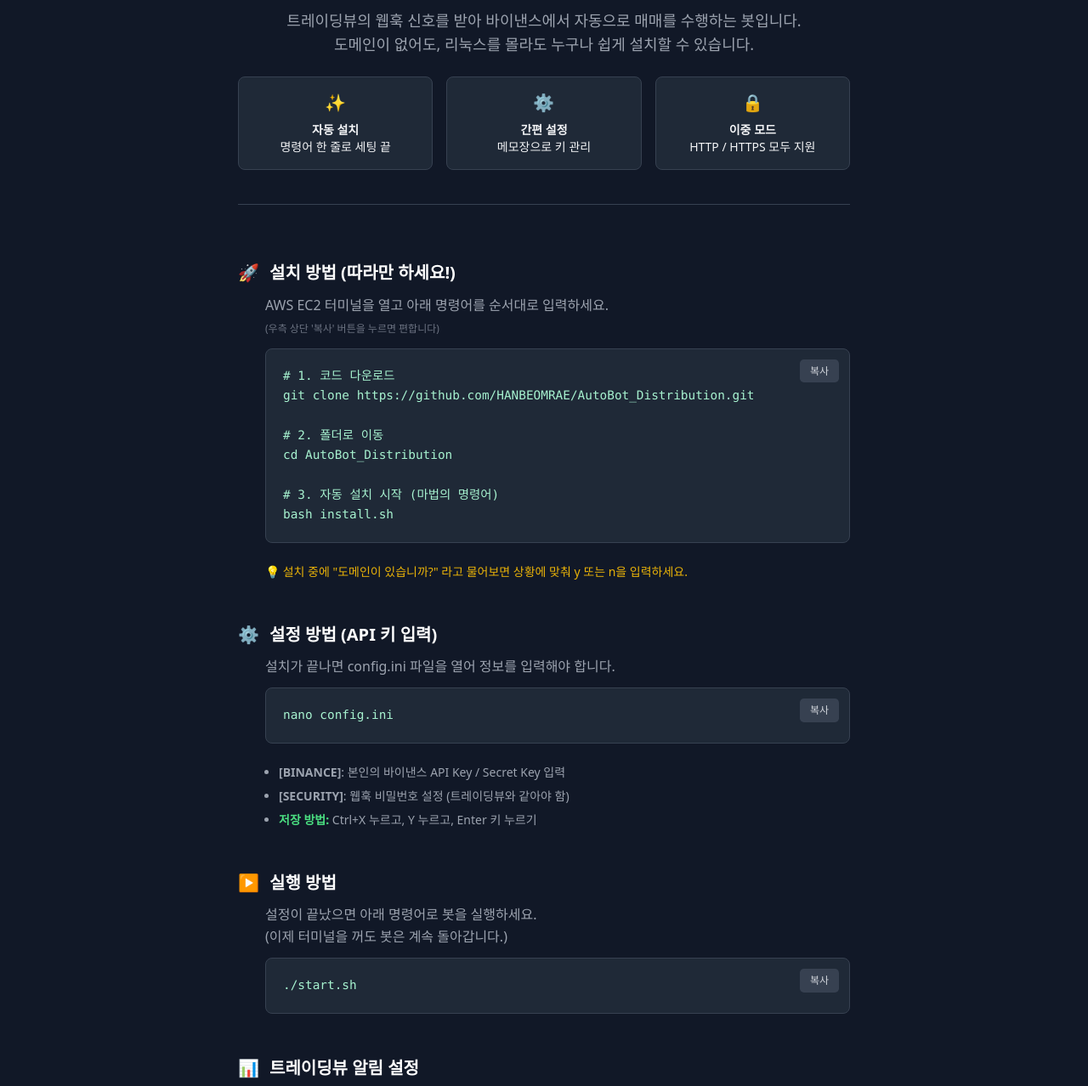
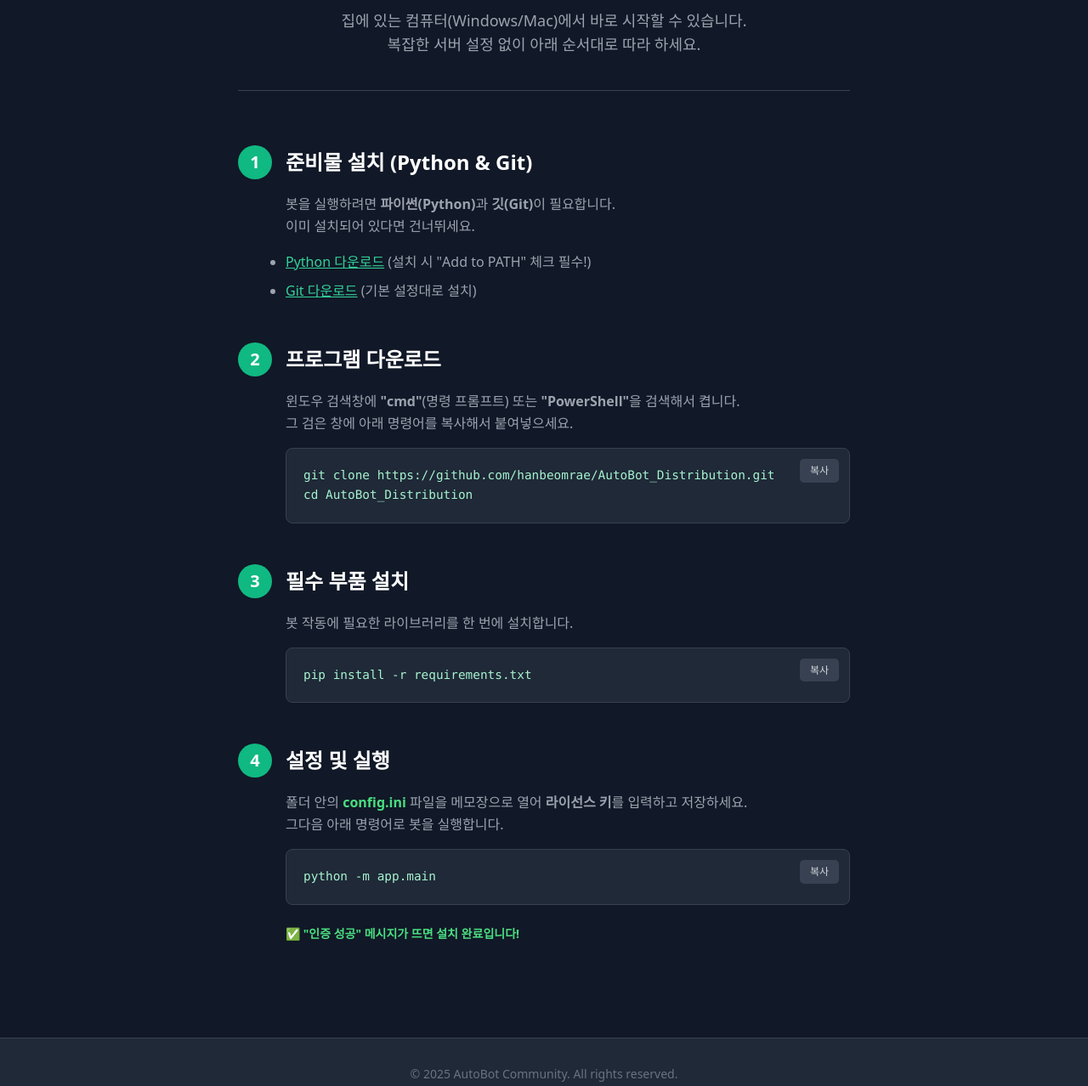
Before and after one commit to HANBEOMRAE/AutoBot_Distribution, a plain HTML site: page guide.html in a window 1280 px wide. Shown: the part 179-1457 px from the top of the page at 85% size. Drawn offline with nearby package versions, Linux system fonts and the light colour scheme.

Commit message:
Update Guide for Personal PC

```diff
--- a/guide.html
+++ b/guide.html
@@ -6,9 +6,8 @@
     <title>AutoBot 설치 가이드</title>
     <script src="https://cdn.tailwindcss.com"></script>
     <style>
-        /* 코드 박스 스타일 */
         .code-container {
-            background-color: #1f2937; /* 어두운 회색 배경 */
+            background-color: #1f2937;
             border: 1px solid #374151;
             border-radius: 0.5rem;
             margin-top: 0.75rem;
@@ -17,12 +16,12 @@
         }
         .code-text {
             font-family: ui-monospace, SFMono-Regular, Menlo, Monaco, Consolas, monospace;
-            color: #a7f3d0; /* 연한 초록색 글씨 */
+            color: #a7f3d0;
             padding: 1.25rem;
-            padding-right: 4rem; /* 버튼 공간 확보 */
+            padding-right: 4rem;
             display: block;
             overflow-x: auto;
-            white-space: pre-wrap; /* 줄바꿈 유지 */
+            white-space: pre-wrap;
             font-size: 0.9rem;
         }
         .copy-btn {
@@ -38,22 +37,22 @@
             transition: all 0.2s;
             border: none;
         }
-        .copy-btn:hover {
-            background-color: #10b981; /* 초록색 호버 */
+        .copy-btn:hover { background-color: #10b981; color: white; }
+        .step-circle {
+            background-color: #10b981;
             color: white;
-        }
-        .step-title {
+            width: 2.5rem;
+            height: 2.5rem;
             display: flex;
             align-items: center;
+            justify-content: center;
+            border-radius: 50%;
+            font-weight: bold;
             font-size: 1.25rem;
-            font-weight: 700;
-            color: white;
-            margin-bottom: 0.5rem;
+            margin-right: 1rem;
+            flex-shrink: 0;
         }
-        .step-icon {
-            margin-right: 0.75rem;
-            color: #10b981;
-        }
+        a.link { color: #34d399; text-decoration: underline; }
     </style>
 </head>
 <body class="bg-gray-900 text-gray-100 font-sans leading-relaxed">
@@ -73,113 +72,94 @@
             <a href="index.html" class="bg-gray-700 hover:bg-gray-600 px-4 py-2 rounded text-sm transition">로그아웃</a>
         </div>
     </nav>
+
     <div class="max-w-3xl mx-auto py-16 px-6">
 
         <div class="text-center mb-16 border-b border-gray-700 pb-10">
-            <h2 class="text-4xl font-bold mb-4 text-white">🤖 AutoBot Distribution</h2>
-            <p class="text-gray-400 text-lg mb-6">
-                트레이딩뷰의 웹훅 신호를 받아 바이낸스에서 자동으로 매매를 수행하는 봇입니다.<br>
-                도메인이 없어도, 리눅스를 몰라도 누구나 쉽게 설치할 수 있습니다.
+            <h2 class="text-4xl font-bold mb-4 text-white">💻 개인 PC 설치 가이드</h2>
+            <p class="text-gray-400 text-lg">
+                집에 있는 컴퓨터(Windows/Mac)에서 바로 시작할 수 있습니다.<br>
+                복잡한 서버 설정 없이 아래 순서대로 따라 하세요.
             </p>
-            <div class="grid grid-cols-1 md:grid-cols-3 gap-4 text-sm">
-                <div class="bg-gray-800 p-4 rounded-lg border border-gray-700">
-                    <span class="text-green-400 text-xl block mb-2">✨</span>
-                    <strong>자동 설치</strong><br>명령어 한 줄로 세팅 끝
-                </div>
-                <div class="bg-gray-800 p-4 rounded-lg border border-gray-700">
-                    <span class="text-green-400 text-xl block mb-2">⚙️</span>
-                    <strong>간편 설정</strong><br>메모장으로 키 관리
-                </div>
-                <div class="bg-gray-800 p-4 rounded-lg border border-gray-700">
-                    <span class="text-green-400 text-xl block mb-2">🔒</span>
-                    <strong>이중 모드</strong><br>HTTP / HTTPS 모두 지원
-                </div>
+        </div>
+
+        <div class="mb-12">
+            <div class="flex items-center mb-4">
+                <div class="step-circle">1</div>
+                <h3 class="text-2xl font-semibold text-white">준비물 설치 (Python & Git)</h3>
+            </div>
+            <p class="text-gray-400 ml-14 mb-4">
+                봇을 실행하려면 <strong>파이썬(Python)</strong>과 <strong>깃(Git)</strong>이 필요합니다.<br>
+                이미 설치되어 있다면 건너뛰세요.
+            </p>
+            <ul class="ml-14 list-disc text-gray-400 space-y-2 mb-4">
+                <li><a href="https://www.python.org/downloads/" target="_blank" class="link">Python 다운로드</a> (설치 시 "Add to PATH" 체크 필수!)</li>
+                <li><a href="https://git-scm.com/downloads" target="_blank" class="link">Git 다운로드</a> (기본 설정대로 설치)</li>
+            </ul>
+        </div>
+
+        <div class="mb-12">
+            <div class="flex items-center mb-4">
+                <div class="step-circle">2</div>
+                <h3 class="text-2xl font-semibold text-white">프로그램 다운로드</h3>
+            </div>
+            <p class="text-gray-400 ml-14 mb-4">
+                윈도우 검색창에 <strong>"cmd"</strong>(명령 프롬프트) 또는 <strong>"PowerShell"</strong>을 검색해서 켭니다.<br>
+                그 검은 창에 아래 명령어를 복사해서 붙여넣으세요.
+            </p>
+            <div class="ml-14 code-container">
+                <button class="copy-btn" onclick="copyText('cmd1')">복사</button>
+                <code id="cmd1" class="code-text">git clone https://github.com/hanbeomrae/AutoBot_Distribution.git
+cd AutoBot_Distribution</code>
             </div>
         </div>
 
         <div class="mb-12">
-            <h3 class="step-title"><span class="step-icon">🚀</span> 설치 방법 (따라만 하세요!)</h3>
-            <p class="text-gray-400 ml-8 mb-2">
-                AWS EC2 터미널을 열고 아래 명령어를 순서대로 입력하세요.
-                <br><span class="text-xs text-gray-500">(우측 상단 '복사' 버튼을 누르면 편합니다)</span>
+            <div class="flex items-center mb-4">
+                <div class="step-circle">3</div>
+                <h3 class="text-2xl font-semibold text-white">필수 부품 설치</h3>
+            </div>
+            <p class="text-gray-400 ml-14 mb-4">
+                봇 작동에 필요한 라이브러리를 한 번에 설치합니다.
             </p>
-
-            <div class="ml-8 code-container">
-                <button class="copy-btn" onclick="copyText('cmd1')">복사</button>
-                <code id="cmd1" class="code-text"># 1. 코드 다운로드
-git clone https://github.com/HANBEOMRAE/AutoBot_Distribution.git
-
-# 2. 폴더로 이동
-cd AutoBot_Distribution
-
-# 3. 자동 설치 시작 (마법의 명령어)
-bash install.sh</code>
-            </div>
-            <p class="ml-8 text-sm text-yellow-500">
-                💡 설치 중에 "도메인이 있습니까?" 라고 물어보면 상황에 맞춰 y 또는 n을 입력하세요.
-            </p>
-        </div>
-
-        <div class="mb-12">
-            <h3 class="step-title"><span class="step-icon">⚙️</span> 설정 방법 (API 키 입력)</h3>
-            <p class="text-gray-400 ml-8 mb-2">
-                설치가 끝나면 config.ini 파일을 열어 정보를 입력해야 합니다.
-            </p>
-
-            <div class="ml-8 code-container">
+            <div class="ml-14 code-container">
                 <button class="copy-btn" onclick="copyText('cmd2')">복사</button>
-                <code id="cmd2" class="code-text">nano config.ini</code>
-            </div>
-
-            <ul class="ml-12 list-disc text-gray-400 space-y-2 text-sm">
-                <li><strong>[BINANCE]</strong>: 본인의 바이낸스 API Key / Secret Key 입력</li>
-                <li><strong>[SECURITY]</strong>: 웹훅 비밀번호 설정 (트레이딩뷰와 같아야 함)</li>
-                <li><strong class="text-green-400">저장 방법:</strong> Ctrl+X 누르고, Y 누르고, Enter 키 누르기</li>
-            </ul>
-        </div>
-
-        <div class="mb-12">
-            <h3 class="step-title"><span class="step-icon">▶️</span> 실행 방법</h3>
-            <p class="text-gray-400 ml-8 mb-2">
-                설정이 끝났으면 아래 명령어로 봇을 실행하세요.<br>
-                (이제 터미널을 꺼도 봇은 계속 돌아갑니다.)
-            </p>
-            <div class="ml-8 code-container">
-                <button class="copy-btn" onclick="copyText('cmd3')">복사</button>
-                <code id="cmd3" class="code-text">./start.sh</code>
+                <code id="cmd2" class="code-text">pip install -r requirements.txt</code>
             </div>
         </div>
 
         <div class="mb-12">
-            <h3 class="step-title"><span class="step-icon">📊</span> 트레이딩뷰 알림 설정</h3>
-            <p class="text-gray-400 ml-8 mb-2">
-                트레이딩뷰 알림 메시지(Message) 칸에 아래 JSON 형식을 사용하세요.
+            <div class="flex items-center mb-4">
+                <div class="step-circle">4</div>
+                <h3 class="text-2xl font-semibold text-white">설정 및 실행</h3>
+            </div>
+            <p class="text-gray-400 ml-14 mb-4">
+                폴더 안의 <span class="text-green-400 font-bold">config.ini</span> 파일을 메모장으로 열어 <strong>라이선스 키</strong>를 입력하고 저장하세요.<br>
+                그다음 아래 명령어로 봇을 실행합니다.
             </p>
-            <div class="ml-8 code-container">
-                <button class="copy-btn" onclick="copyText('json1')">복사</button>
-                <code id="json1" class="code-text">{
-  "secret": "config.ini에_적은_비밀번호",
-  "symbol": "BTCUSDT",
-  "action": "BUY",
-  "strategy": "Trend_V1"
-}</code>
+            <div class="ml-14 code-container">
+                <button class="copy-btn" onclick="copyText('cmd3')">복사</button>
+                <code id="cmd3" class="code-text">python -m app.main</code>
             </div>
+            <p class="ml-14 mt-3 text-green-400 font-bold text-sm">
+                ✅ "인증 성공" 메시지가 뜨면 설치 완료입니다!
+            </p>
         </div>
 
     </div>
 
     <footer class="bg-gray-800 text-center py-8 text-gray-500 text-sm border-t border-gray-700">
-        <p>&copy; 2025 AutoBot Community. Let's grow together.</p>
+        <p>&copy; 2025 AutoBot Community. All rights reserved.</p>
     </footer>
 
     <script>
         function copyText(elementId) {
             const text = document.getElementById(elementId).innerText;
             navigator.clipboard.writeText(text).then(() => {
-                alert("내용이 복사되었습니다!");
+                alert("명령어가 복사되었습니다!");
             }).catch(err => {
                 console.error('복사 실패:', err);
-                alert("복사에 실패했습니다. 직접 드래그해서 복사해주세요.");
+                alert("복사에 실패했습니다.");
             });
         }
     </script>
```
